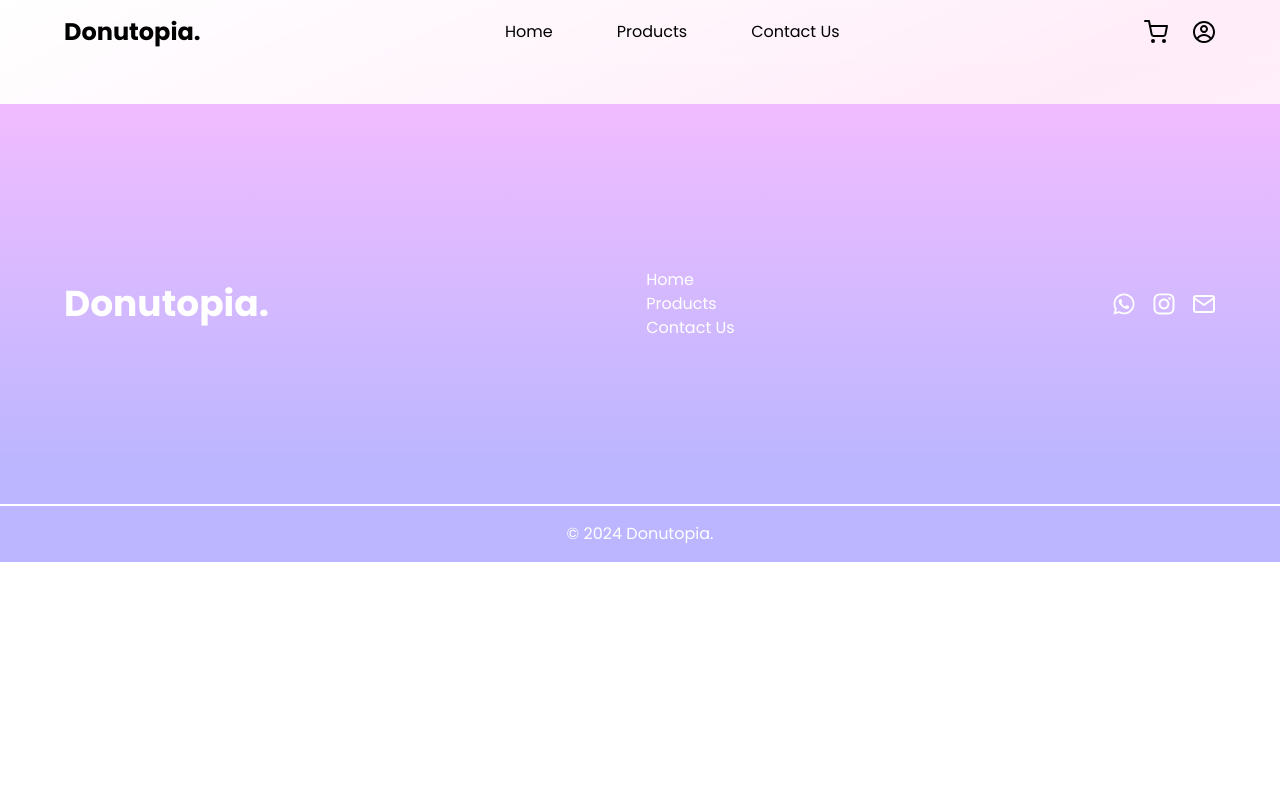
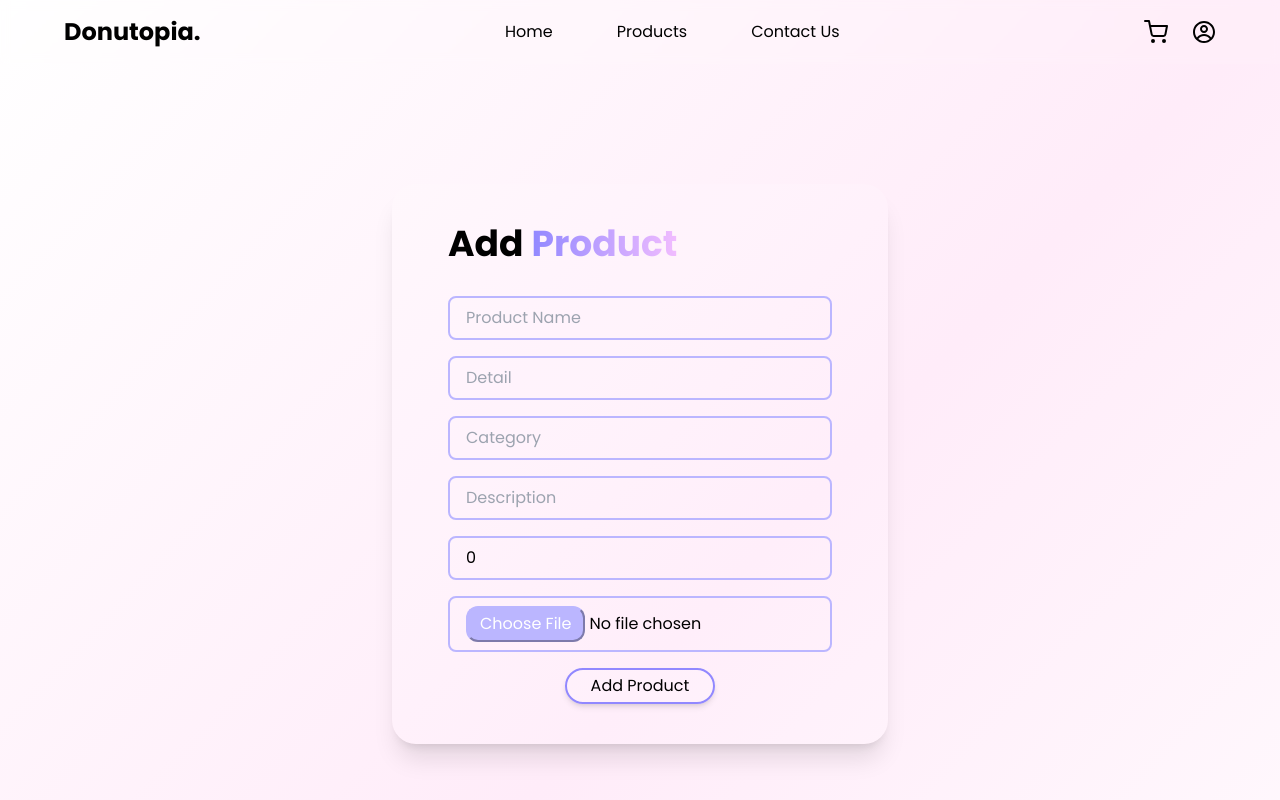
Before and after one commit to axhellyn/final-project-gdsc, a React (Vite) app: page /AddProduct in a window 1280 px wide. Shown: the top 800 px of the page. Built offline with nearby package versions, Linux system fonts and the light colour scheme; no server answers.

Commit message:
feat: add products to firestore firebase

```diff
--- a/src/App.jsx
+++ b/src/App.jsx
@@ -15,6 +15,7 @@ import Profile from "./pages/Profile";
 import { auth, db } from "./firebase/firebaseConfig";
 import { onAuthStateChanged } from "firebase/auth";
 import { collection, getDocs } from "firebase/firestore";
+import AddProduct from "./pages/AddProduct";
 
 function App() {
   const contactUsSection = useRef(null);
@@ -33,7 +34,7 @@ function App() {
           setUser(null);
         }
       });
-    }, );
+    }, []);
 
     return user;
   }
@@ -73,6 +74,7 @@ function App() {
             <Route path="/Donut" element={<DetailedProduct />}>
               <Route path=":productId" />
             </Route>
+            <Route path="/AddProduct" element={<AddProduct />} />
           </Routes>
           <Footer />
         </BrowserRouter>
--- a/src/components/ui/Navbar.jsx
+++ b/src/components/ui/Navbar.jsx
@@ -10,7 +10,6 @@ import { signOut } from "firebase/auth";
 import { auth } from "../../firebase/firebaseConfig";
 
 export default function navbar({ user }) {
-  console.log(user);
   const [isClicked, setIsClicked] = useState(false);
   const [scrolledNavbar, setScrolledNavbar] = useState(false);
   const { getTotalItems } = useContext(ShopContext);
--- a/src/context/ShopContext.jsx
+++ b/src/context/ShopContext.jsx
@@ -1,66 +1,77 @@
-import React, { createContext, useState } from 'react'
+import React, { createContext, useEffect, useState } from "react";
 import { products } from '../utils/data';
 
 export const ShopContext = createContext(null);
 
-function getDefaultCart(){
+export default function ShopContextProvider(props) {
+  const [cartItems, setCartItems] = useState(getDefaultCart());
+
+  function getDefaultCart() {
     let cart = {};
-    for(let i=1; i<products.length+1; i++){
-        cart[i]=0;
+    for (let i = 1; i < products.length + 1; i++) {
+      cart[i] = 0;
     }
 
     return cart;
   }
 
-export default function ShopContextProvider(props) {
-    const [cartItems, setCartItems] = useState(getDefaultCart());
-
-    function addToCart(id){
-        setCartItems((prev)=>({...prev, [id]: prev[id] + 1}))
+  function addToCart(id) {
+    setCartItems((prev) => ({ ...prev, [id]: prev[id] + 1 }));
   }
 
-    function removeFromCart(id){
-        setCartItems((prev)=>({...prev, [id]: prev[id] - 1}))
+  function removeFromCart(id) {
+    setCartItems((prev) => ({ ...prev, [id]: prev[id] - 1 }));
   }
 
-    function removeAllItems(id){
-        setCartItems((prev) => ({...prev, [id]: prev[id] = 0}))
+  function removeAllItems(id) {
+    setCartItems((prev) => ({ ...prev, [id]: (prev[id] = 0) }));
   }
 
-    function getTotalItems(){
+  function getTotalItems() {
     let totalItems = 0;
-        for(const item in cartItems){
-            if(cartItems[item]>0){
-                totalItems+=cartItems[item];
+    for (const item in cartItems) {
+      if (cartItems[item] > 0) {
+        totalItems += cartItems[item];
       }
     }
 
     return totalItems;
   }
 
-    function getPriceTotal(){
+  function getPriceTotal() {
     let totalPrice = 0;
-        for(const item in cartItems){
-            if(cartItems[item]>0){
-                let productPrice = products.find((product)=> product.id == item).price
-                totalPrice+=productPrice*cartItems[item];
+    for (const item in cartItems) {
+      if (cartItems[item] > 0) {
+        let productPrice = products.find((product) => product.id == item).price;
+        totalPrice += productPrice * cartItems[item];
       }
     }
 
     return totalPrice;
   }
 
-    function rupiahFormat(price){
-        const formatter = new Intl.NumberFormat('id-ID', {
-          style: 'currency',
-          currency: 'IDR',
-          minimumFractionDigits: 0
+  function rupiahFormat(price) {
+    const formatter = new Intl.NumberFormat("id-ID", {
+      style: "currency",
+      currency: "IDR",
+      minimumFractionDigits: 0,
     });
     return formatter.format(price);
-      };
-
+  }
 
   return (
-    <ShopContext.Provider value={{cartItems, addToCart, removeFromCart, getTotalItems, removeAllItems, getPriceTotal, rupiahFormat}}>{props.children}</ShopContext.Provider>
-  )
+    <ShopContext.Provider
+      value={{
+        cartItems,
+        addToCart,
+        removeFromCart,
+        getTotalItems,
+        removeAllItems,
+        getPriceTotal,
+        rupiahFormat,
+      }}
+    >
+      {props.children}
+    </ShopContext.Provider>
+  );
 }
--- a/src/firebase/firebaseConfig.js
+++ b/src/firebase/firebaseConfig.js
@@ -1,6 +1,7 @@
 import { initializeApp } from "firebase/app";
 import { getAuth } from "firebase/auth";
 import { getFirestore } from "firebase/firestore";
+import { getStorage } from "firebase/storage";
 
 // Firebase configuration
 const firebaseConfig = {
@@ -16,5 +17,6 @@ const firebaseConfig = {
 const app = initializeApp(firebaseConfig);
 const auth = getAuth(app);
 const db = getFirestore(app);
+const storage = getStorage(app, "gs://donut-shop-4b9b0.appspot.com");
 
-export {auth, db};
+export {auth, db, storage};
--- /dev/null
+++ b/src/pages/AddProduct.jsx
@@ -0,0 +1,126 @@
+import React, { useState } from 'react'
+import Button from '../components/ui/Button';
+import { db, storage } from '../firebase/firebaseConfig';
+import { addDoc, collection, doc, setDoc } from 'firebase/firestore';
+import { getDownloadURL, ref, uploadBytesResumable } from 'firebase/storage';
+
+export default function AddProduct() {
+    const [productName, setProductName] = useState("");
+    const [productDesc, setProductDesc] = useState("");
+    const [productCategory, setProductCategoty] = useState("");
+    const [productDetail, setProductDetail] = useState("");
+    const [productPrice, setProductPrice] = useState(0);
+    const [productImg, setProductImg] = useState(null);
+
+    const metadata = {
+        contentType: 'image/png'
+      };
+
+    function handleAddProduct(e){
+        e.preventDefault();
+      const storageRef = ref(storage, 'images/' + productImg.name);
+      const uploadTask = uploadBytesResumable(storageRef, productImg, metadata);
+
+      uploadTask.on('state_changed',
+        (snapshot) => {
+          const progress = (snapshot.bytesTransferred / snapshot.totalBytes) * 100;
+          console.log('Upload is ' + progress + '% done');
+        },
+        (error) => {
+          console.log(error.message);
+        },
+        () => {
+          getDownloadURL(uploadTask.snapshot.ref).then((url) => {
+            addDoc(collection(db, "products"), {
+                variant: productName,
+                category: productCategory,
+                detail: productDetail,
+                description: productDesc,
+                price: Number(productPrice),
+                imgUrl: url
+            }).then(() => {
+                console.log("successfully added product!");
+                setProductCategoty("");
+                setProductDesc("");
+                setProductDetail("");
+                setProductPrice(0);
+                setProductName("");
+                document.getElementById("file").value='';
+            })
+          });
+        }
+      );
+    }
+
+
+
+
+  return (
+    <div className="h-screen px-8 md:px-16 py-10">
+      <div className="h-full flex justify-center items-center">
+        <form
+          className="w-full md:w-fit p-8 md:px-14 py-10 flex flex-col gap-4 shadow-xl rounded-3xl bg-white bg-opacity-10" onSubmit={(e)=>handleAddProduct(e)}
+        >
+          <div className="flex gap-2 text-2xl md:text-3xl xl:text-4xl font-bold mb-4">
+            <h1>Add</h1>
+            <h1 className="text-clip bg-clip-text text-transparent bg-gradient-to-r from-darkPurple to-pink">
+              Product
+            </h1>
+          </div>
+          <div className="flex flex-col gap-4">
+            <input
+              type="text"
+              className="w-full md:w-80 xl:w-96 border-2 bg-transparent border-purple rounded-lg focus:outline-none py-2 px-4"
+              placeholder="Product Name"
+              onChange={(e) => setProductName(e.target.value)}
+              value={productName}
+            />
+
+            <input
+              type="text"
+              className="w-full md:w-80 xl:w-96 border-2 bg-transparent border-purple rounded-lg focus:outline-none py-2 px-4"
+              placeholder="Detail"
+              onChange={(e) => setProductDetail(e.target.value)}
+              value={productDetail}
+            />
+
+            <input
+              type="text"
+              className="w-full md:w-80 xl:w-96 border-2 bg-transparent border-purple rounded-lg focus:outline-none py-2 px-4"
+              placeholder="Category"
+              onChange={(e) => setProductCategoty(e.target.value)}
+              value={productCategory}
+            />
+            <input
+              type="text"
+              className="w-full md:w-80 xl:w-96 border-2 bg-transparent border-purple rounded-lg focus:outline-none py-2 px-4"
+              placeholder="Description"
+              onChange={(e) => setProductDesc(e.target.value)}
+              value={productDesc}
+            />
+            <input
+              type="number"
+              className="w-full md:w-80 xl:w-96 border-2 bg-transparent border-purple rounded-lg focus:outline-none py-2 px-4"
+              placeholder="Price"
+              onChange={(e) => setProductPrice(e.target.value)}
+              value={productPrice}
+            />
+            <input
+              id='file'
+              type="file"
+              className="file:bg-purple file:text-white file:rounded-xl file:py-1 file:px-3 file:border-purple file:border-2 file:hover:bg-transparent file:hover:text-purple file:cursor-pointer w-full md:w-80 xl:w-96 border-2 bg-transparent border-purple rounded-lg focus:outline-none py-2 px-4"
+              placeholder="image"
+              onChange={(e) => setProductImg(e.target.files[0])}
+
+            />
+          </div>
+
+
+          <div className="flex justify-center">
+            <Button textButton="Add Product" />
+          </div>
+        </form>
+      </div>
+    </div>
+  )
+}
--- a/src/utils/data.js
+++ b/src/utils/data.js
@@ -54,7 +54,7 @@ export const products = [
     imgUrl: "../src/assets/chocoDonut.png",
     variant: "Cocoa Delight",
     category: "other",
-    detail: "Donut with a luscious strawberry icing",
+    detail: "Donut with a luscious chocolate icing",
     description:
       "Delight in our Chocolate Donut! This decadent donut is coated in a rich chocolate glaze. Each bite is a chocolate lover's dream come true.",
     price: 14300,
```
Lines whose indentation alone changed are shown as unchanged.
